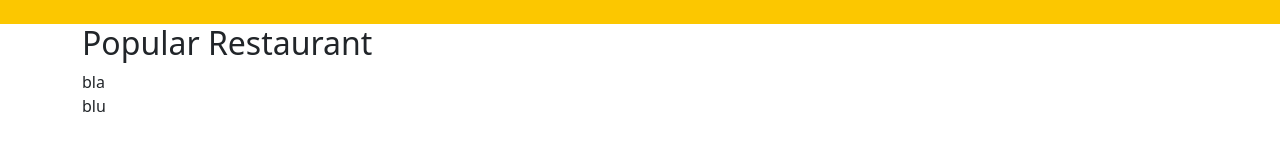
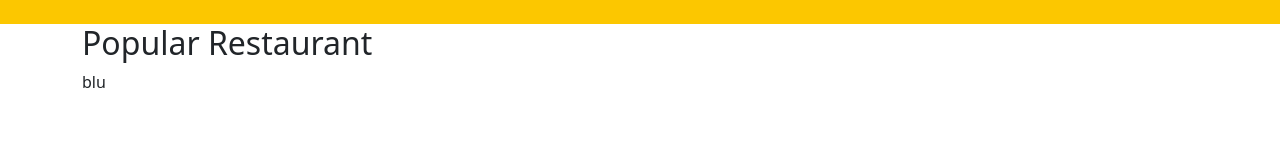
Before and after one commit to rizaruved/waysfood, a React (Create React App) app: page / in a window 1280 px wide. Shown: the part 534-684 px from the top of the page. Built offline with nearby package versions, Linux system fonts and the light colour scheme; a web font is replaced by a local one.

Commit message:
/ ‘src/pages/Home.jsx’

```diff
--- a/src/pages/Home.jsx
+++ b/src/pages/Home.jsx
@@ -44,8 +44,11 @@ function Home() {
         {/* Homepage Contents Wrapper Start */}
         <div className="container">
           <h2>Popular Restaurant</h2>
-          <div>
-            bla
+          <div className="row">
+            <div className="col-md-3"></div>
+            <div className="col-md-3"></div>
+            <div className="col-md-3"></div>
+            <div className="col-md-3"></div>
           </div>
           <div>
             blu
```
